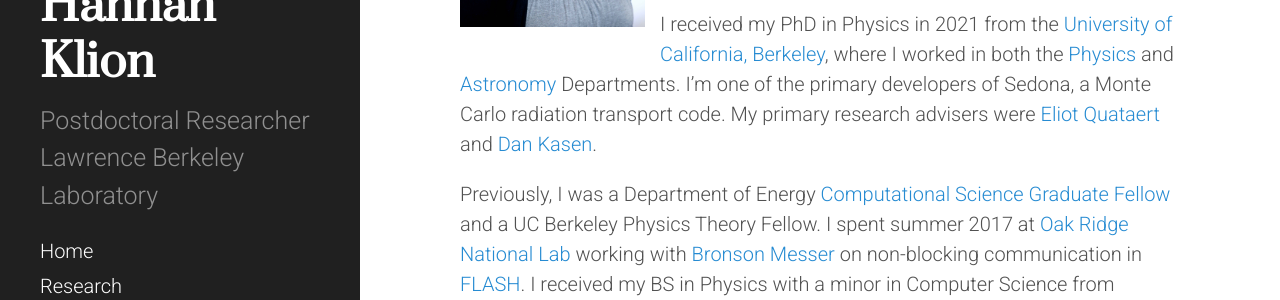
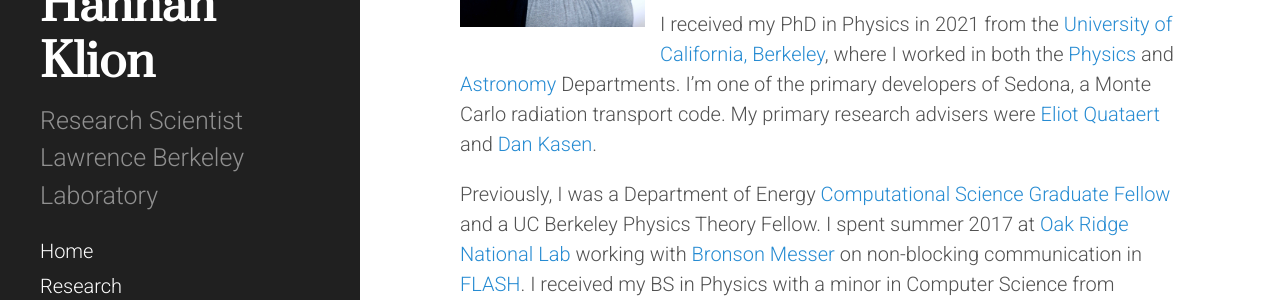
Before and after one commit to seahorce-scidac/seahorce-scidac.github.io, a Jekyll site: the page built from index.markdown, in a window 1280 px wide. Shown: the part 331-631 px from the top of the page. Built offline with Jekyll 4.4.1, drawn with Linux system fonts in a browser that asks for light colours.

Commit message:
Update _config.yml

```diff
--- a/_config.yml
+++ b/_config.yml
@@ -19,8 +19,8 @@
 # in the templates via {{ site.myvariable }}.
 
 title: Hannah Klion
-email: hannah.klion@gmail.com
-description: Postdoctoral Researcher
+email: klion@lbl.gov
+description: Research Scientist
   Lawrence Berkeley Laboratory
   #description: >- # this means to ignore newlines until "baseurl:"
   #Write an awesome description for your new site here. You can edit this
```
